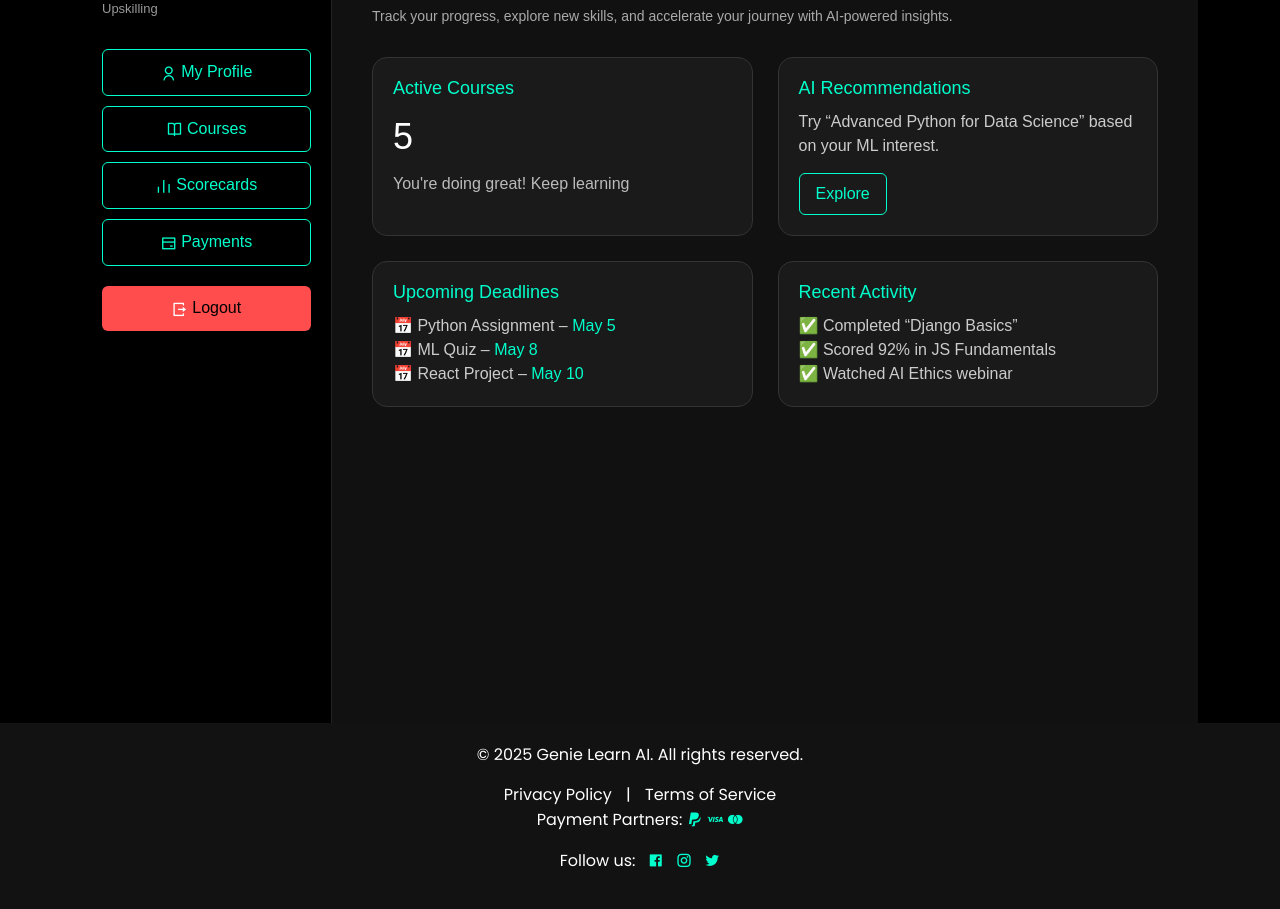
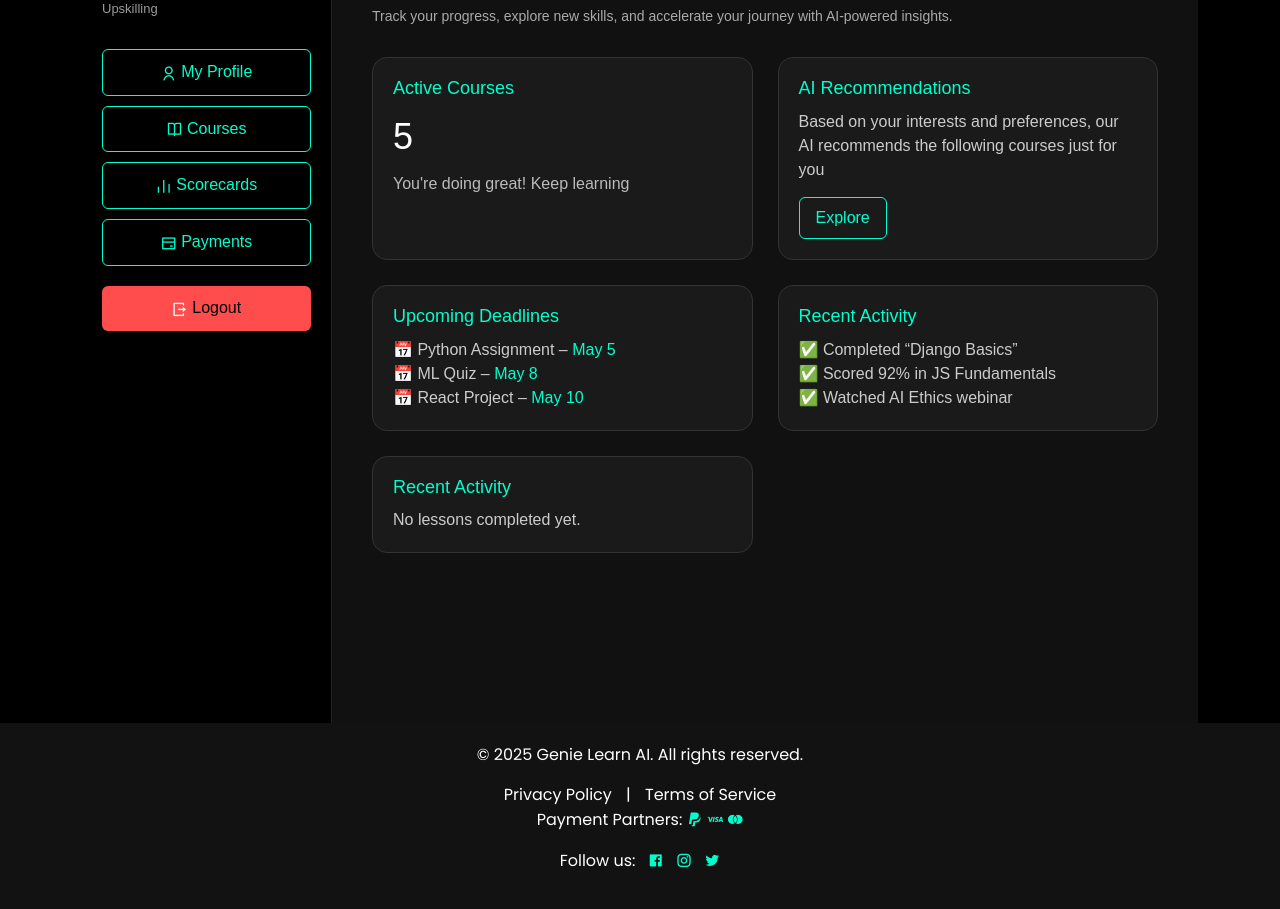
Before and after one commit to adhulyamaya/GENIE-LEARN, a Django app: page /home/ in a window 1280 px wide. Shown: the part 225-1134 px from the top of the page. Run offline with Django 4.2, Linux system fonts and the light colour scheme.

Commit message:
recent activity

```diff
--- a/courses_app/urls.py
+++ b/courses_app/urls.py
@@ -10,4 +10,5 @@
 
     path('course/<int:course_id>/', views.course_detail, name='course_detail'),
     path('courses/<int:lesson_id>/', views.enroll_in_course, name='enroll_in_course'),
+    path('completed_lessons/', views.completed_lesson, name='completed_lessons'),
 ]
--- a/templates/landing.html
+++ b/templates/landing.html
@@ -64,7 +64,7 @@
       <!-- AI Recommendations Card -->
       <div style="background: #1a1a1a; padding: 20px; border-radius: 15px; border: 1px solid #333;">
         <h3 style="color: #00ffcc; font-size: 18px; margin-bottom: 10px;">AI Recommendations</h3>
-        <p style="color: #ccc; margin: 0 0 15px;">Try “Advanced Python for Data Science” based on your ML interest.</p>
+        <p style="color: #ccc; margin: 0 0 15px;">Based on your interests and preferences, our AI recommends the following courses just for you</p>
         <a href={% url "courses_app:recommend_courses" %} style="display: inline-block; padding: 8px 16px; color: #00ffcc; border: 1px solid #00ffcc; border-radius: 6px; text-decoration: none; transition: background 0.3s, color 0.3s;"
            onmouseover="this.style.background='#00ffcc'; this.style.color='#000';"
            onmouseout="this.style.background='transparent'; this.style.color='#00ffcc';">
@@ -93,6 +93,19 @@
         </ul>
       </div>
 
+      <!-- Recent Activity Card -->
+      <div style="background: #1a1a1a; padding: 20px; border-radius: 15px; border: 1px solid #333;">
+        <h3 style="color: #00ffcc; font-size: 18px; margin-bottom: 10px;">Recent Activity</h3>
+        <ul style="color: #ccc; margin: 0; padding-left: 0; list-style: none;">
+          {% if completed_lessons %}
+            {% for lesson in completed_lessons %}
+              <li>✅ Completed “{{ lesson.title }}”</li>
+            {% endfor %}
+          {% else %}
+            <li>No lessons completed yet.</li>
+          {% endif %}
+        </ul>
+      </div>
     </div>
   </main>
 </div>
```
Also changed, not shown: courses_app/views.py (+26 -0 lines), db.sqlite3.
